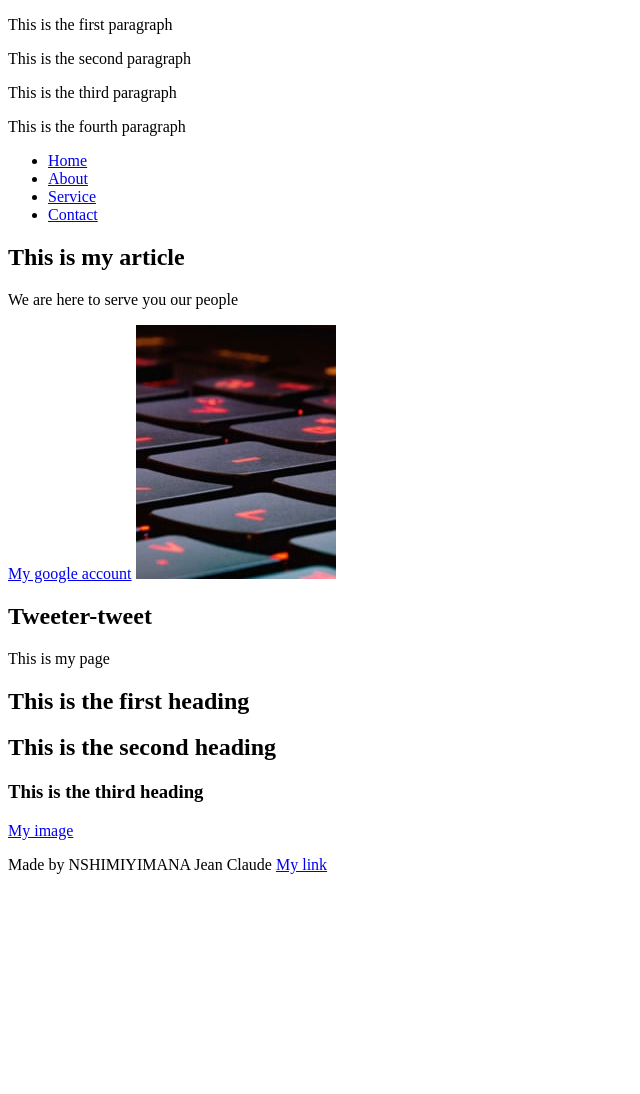
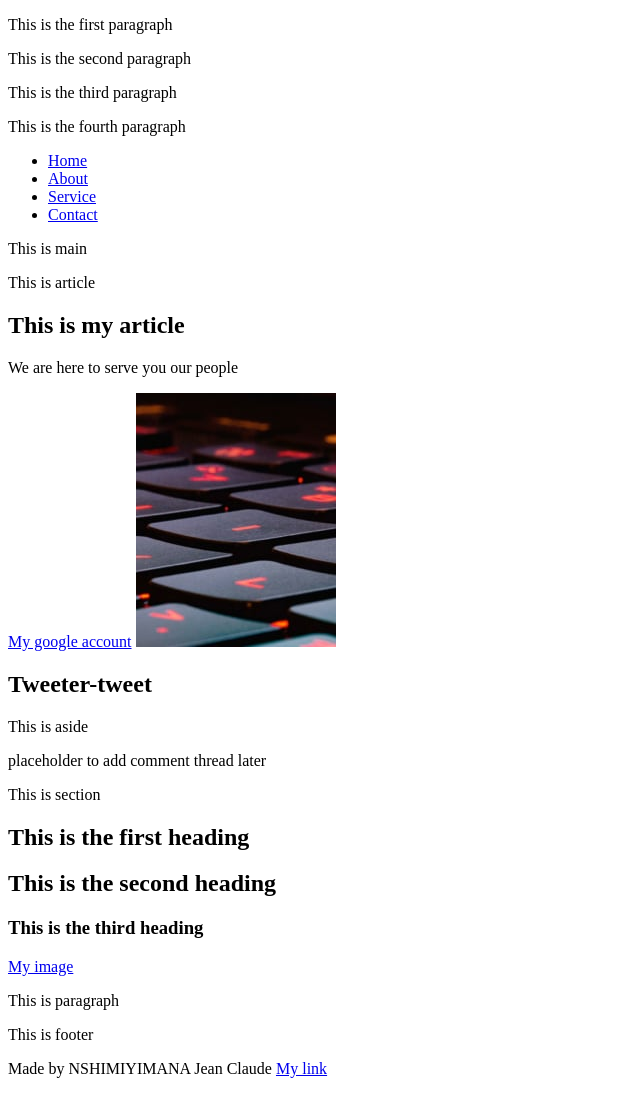
Before and after one commit to Nshimiyimana10/My_First_Portfolio, a plain HTML site: page html_basic/index.html in a window 1280 px wide. Shown: the whole page, without its empty margins (0-640 px from the left). Before the commit the page ends 890 px from the top, so only its background shows below. Drawn offline with Linux system fonts and the light colour scheme; files whose address does not match are found by name.

Commit message:
added again

```diff
--- a/html_basic/index.html
+++ b/html_basic/index.html
@@ -21,7 +21,9 @@
             <li><a href="#">Contact</a></li>
         </ul>
         </header>
+        <p>This is main</p>
     <main>
+        <p>This is article</p>
         <article>
             <h1>This is my article</h1>
             <p>We are here to serve you our people</p>
@@ -29,9 +31,11 @@
             <img src="image-top-laptops.jpg" alt="my image">
             <h2>Tweeter-tweet</h2>
         </article>
+        <p>This is aside</p>
         <aside>
-            <p>This is my page</p>
+            <p>placeholder to add comment thread later</p>
         </aside>
+        <p>This is section</p>
         <section>
 
             <h1>This is the first heading</h1>
@@ -41,9 +45,10 @@
 
             <a href="/html_basic/tweets.html"></a>
             </section>
+            <p>This is paragraph</p>
     </main>
 
-
+    <p>This is footer</p>
     <footer>
    <p>Made by NSHIMIYIMANA Jean Claude <a href="https:google.visit.com" target="_blank">My link</a></p>
     </footer>
```
Also changed, not shown: html_basic/tweets.html (+7 -4 lines).
